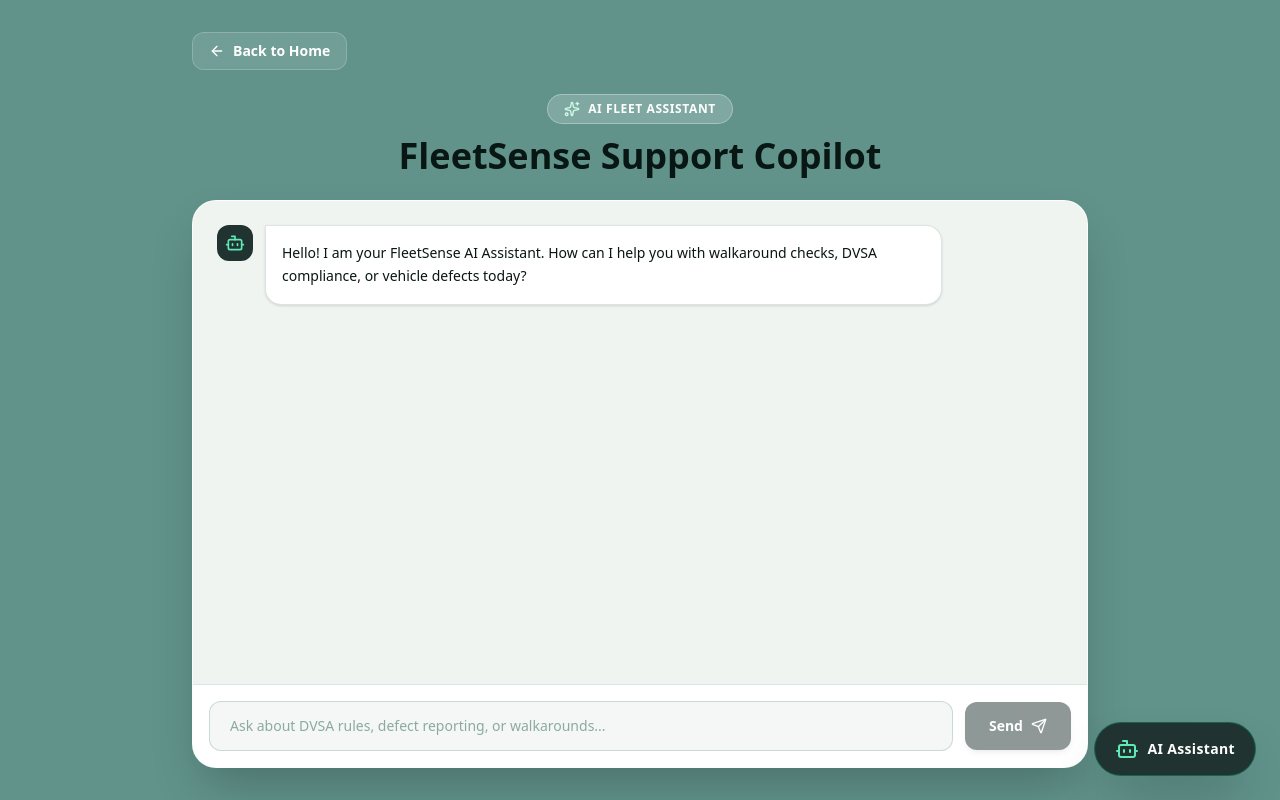
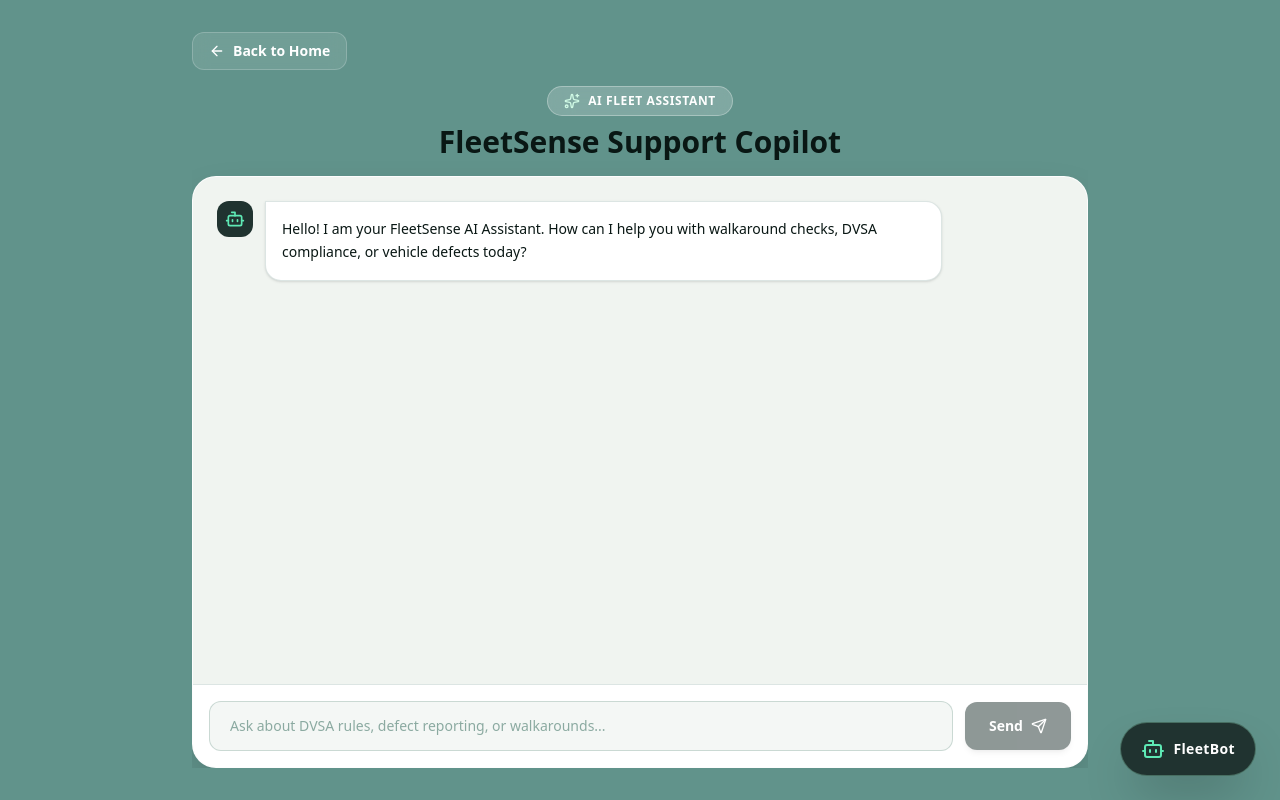
Before and after one commit to fizza-rauf/fleetsense-landingpage, a Next.js app: page /ai-assistant in a window 1280 px wide. Built offline with nearby package versions, Linux system fonts and the light colour scheme.

Commit message:
add some UI changes and error user abstractions

```diff
--- a/package.json
+++ b/package.json
@@ -9,6 +9,7 @@
     "lint": "eslint"
   },
   "dependencies": {
+    "dotenv": "^17.4.2",
     "lucide-react": "^1.28.0",
     "next": "16.3.0",
     "react": "19.2.8",
--- a/src/app/ai-assistant/page.jsx
+++ b/src/app/ai-assistant/page.jsx
@@ -11,6 +11,7 @@ export default function AIAssistantPage() {
       text: "Hello! I am your FleetSense AI Assistant. How can I help you with walkaround checks, DVSA compliance, or vehicle defects today?",
     },
   ]);
+  const botUrl = process.env.URL_CHATBOT || "http://127.0.0.1:8000";
   const [input, setInput] = useState("");
   const [isLoading, setIsLoading] = useState(false);
   const messagesEndRef = useRef(null);
@@ -34,7 +35,7 @@ export default function AIAssistantPage() {
     setIsLoading(true);
 
     try {
-      const response = await fetch("http://127.0.0.1:8000/api/chat", {
+      const response = await fetch(`${botUrl}/api/chat`, {
         method: "POST",
         headers: {
           "Content-Type": "application/json",
@@ -45,7 +46,7 @@ export default function AIAssistantPage() {
       const data = await response.json();
 
       if (!response.ok) {
-        throw new Error(data.detail || "Failed response from backend");
+        throw new Error(data.detail || "Failed response from ChatBot");
       }
 
       setMessages((prev) => [
@@ -58,7 +59,7 @@ export default function AIAssistantPage() {
         ...prev,
         {
           sender: "bot",
-          text: "⚠️ Connection Error: Please ensure your FastAPI backend server is running on http://127.0.0.1:8000.",
+          text: "Connection Error: ChatBot failed to respond at the moment.",
         },
       ]);
     } finally {
@@ -67,10 +68,10 @@ export default function AIAssistantPage() {
   };
 
   return (
-    <div className="min-h-screen bg-[#61938b] text-[#0f231f] flex flex-col justify-between p-4 sm:p-8">
-      <main className="max-w-4xl mx-auto w-full flex-1 flex flex-col">
+    <div className="h-screen overflow-hidden bg-[#61938b] text-[#0f231f] flex flex-col p-4 sm:p-8">
+      <main className="max-w-4xl mx-auto w-full flex-1 flex flex-col overflow-hidden">
         {/* Top Back Navigation */}
-        <div className="mb-6">
+        <div className="mb-4 shrink-0">
           <Link
             href="/"
             className="inline-flex items-center gap-2 text-sm font-semibold text-white hover:underline bg-white/10 px-4 py-2 rounded-xl backdrop-blur-sm border border-white/20 transition-all"
@@ -80,19 +81,19 @@ export default function AIAssistantPage() {
         </div>
 
         {/* Header Section */}
-        <div className="text-center mb-6">
-          <div className="inline-flex items-center gap-2 px-4 py-1.5 rounded-full bg-white/20 text-white text-xs font-semibold backdrop-blur-md border border-white/30 uppercase tracking-wider mb-3">
+        <div className="text-center mb-4 shrink-0">
+          <div className="inline-flex items-center gap-2 px-4 py-1.5 rounded-full bg-white/20 text-white text-xs font-semibold backdrop-blur-md border border-white/30 uppercase tracking-wider mb-2">
             <Sparkles className="w-4 h-4 text-emerald-100" /> AI Fleet Assistant
           </div>
-          <h1 className="text-3xl sm:text-4xl font-extrabold text-[#091714]">
+          <h1 className="text-2xl sm:text-3xl font-extrabold text-[#091714]">
             FleetSense Support Copilot
           </h1>
         </div>
 
         {/* Chat Window Container */}
-        <div className="flex-1 bg-[#f4f7f5] rounded-3xl border border-white/80 shadow-2xl flex flex-col overflow-hidden min-h-[500px]">
-          {/* Messages Area */}
-          <div className="flex-1 p-6 overflow-y-auto space-y-4 bg-[#e8eee9]/40">
+        <div className="flex-1 min-h-0 bg-[#f4f7f5] rounded-3xl border border-white/80 shadow-2xl flex flex-col overflow-hidden">
+          {/* Messages Area - Smooth Scrollable Container */}
+          <div className="flex-1 p-6 overflow-y-auto scroll-smooth space-y-4 bg-[#e8eee9]/40">
             {messages.map((msg, idx) => (
               <div
                 key={idx}
@@ -139,7 +140,7 @@ export default function AIAssistantPage() {
           {/* Form Input Bar */}
           <form
             onSubmit={handleSendMessage}
-            className="p-4 bg-white border-t border-[#8baaa1]/30 flex items-center gap-3"
+            className="p-4 bg-white border-t border-[#8baaa1]/30 flex items-center gap-3 shrink-0"
           >
             <input
               type="text"
@@ -151,7 +152,7 @@ export default function AIAssistantPage() {
             <button
               type="submit"
               disabled={isLoading || !input.trim()}
-              className="px-6 py-3.5 bg-[#203330] hover:bg-[#122220] disabled:opacity-50 text-white font-bold rounded-xl transition-all shadow-md flex items-center gap-2 text-sm"
+              className="px-6 py-3.5 bg-[#203330] hover:bg-[#122220] disabled:opacity-50 text-white font-bold rounded-xl transition-all shadow-md flex items-center gap-2 text-sm shrink-0"
             >
               <span>Send</span>
               <Send className="w-4 h-4" />
--- a/src/app/pricing/page.jsx
+++ b/src/app/pricing/page.jsx
@@ -130,7 +130,7 @@ export default function PricingPage() {
               <div>
                 {/* <Image src="/fleet sense logo.svg" alt="FleetSense Logo" width={30} height={30} className="mb-6" /> */}
                 <h2 className="text-2xl font-bold text-[#091714] mb-2">{plan.name}</h2>
-                <p className="text-xs font-medium text-[#1c332e] mb-6 min-h-[36px]">
+                <p className="text-xs font-medium text-[#1c332e] mb-6 min-h-9">
                   {plan.description}
                 </p>
 
--- a/src/components/landing/chatbot.jsx
+++ b/src/components/landing/chatbot.jsx
@@ -5,6 +5,8 @@ import { MessageSquare, X, Send, Bot, User, Loader2 } from "lucide-react";
 
 export default function Chatbot() {
   const [isOpen, setIsOpen] = useState(false);
+  const baseUrl = process.env.URL_CHATBOT || "http://127.0.0.1:8000";
+  const [isOnline, setIsOnline] = useState(true);
   const [messages, setMessages] = useState([
     {
       sender: "bot",
@@ -24,6 +26,22 @@ export default function Chatbot() {
     scrollToBottom();
   }, [messages, isLoading]);
 
+  // Check backend server status when chat opens
+  useEffect(() => {
+    if (!isOpen || !baseUrl) return;
+
+    const checkServerStatus = async () => {
+      try {
+        const response = await fetch(`${baseUrl}/api/chat`, { method: "OPTIONS" });
+        setIsOnline(response.ok || response.status < 500);
+      } catch (error) {
+        setIsOnline(false);
+      }
+    };
+
+    checkServerStatus();
+  }, [isOpen, baseUrl]);
+
   const handleSendMessage = async (e) => {
     e.preventDefault();
     if (!input.trim() || isLoading) return;
@@ -35,7 +53,7 @@ export default function Chatbot() {
 
     try {
       // FastAPI Backend Endpoint (matches main.py: @app.post("/api/chat"))
-      const response = await fetch("http://127.0.0.1:8000/api/chat", {
+      const response = await fetch(`${baseUrl}/api/chat`, {
         method: "POST",
         headers: {
           "Content-Type": "application/json",
@@ -44,9 +62,11 @@ export default function Chatbot() {
       });
 
       if (!response.ok) {
+        setIsOnline(false);
         throw new Error("Failed to connect to AI backend");
       }
 
+      setIsOnline(true);
       const data = await response.json();
       setMessages((prev) => [
         ...prev,
@@ -54,11 +74,13 @@ export default function Chatbot() {
       ]);
     } catch (error) {
       console.error("Chat error:", error);
+      setIsOnline(false);
       setMessages((prev) => [
         ...prev,
         {
           sender: "bot",
-          text: "Sorry, I'm having trouble connecting to the backend right now. Please ensure your FastAPI server is running.",
+          text: "Sorry, I'm having trouble connecting to the server right now.",
+          consoleLog: `Failed to connect to FastAPI backend server. Please ensure the server is running and accessible at ${baseUrl}`,
         },
       ]);
     } finally {
@@ -72,26 +94,33 @@ export default function Chatbot() {
       {!isOpen && (
         <button
           onClick={() => setIsOpen(true)}
-          className="flex items-center gap-2 bg-[#203330] hover:bg-[#122220] text-white px-5 py-3.5 rounded-full shadow-2xl transition-all duration-300 hover:scale-105 border border-emerald-400/30"
+          className="flex items-center gap-2 bg-[#203330] hover:bg-[#122220] text-white px-5 py-3.5 rounded-full shadow-2xl transition-all duration-300 hover:scale-105 border border-emerald-200/30 animate-glow-15s text-amber-200"
         >
           <Bot className="w-6 h-6 text-emerald-300" />
-          <span className="font-bold text-sm tracking-wide">AI Assistant</span>
+          <span className="font-bold text-sm tracking-wide">FleetBot</span>
         </button>
       )}
 
       {/* Chatbox Window */}
       {isOpen && (
-        <div className="w-[360px] sm:w-[400px] h-[520px] bg-[#f4f7f5] rounded-3xl shadow-2xl border border-white/80 flex flex-col overflow-hidden animate-in fade-in slide-in-from-bottom-5 duration-200">
+        <div className="w-[360px] sm:w-[400px] h-[520px] bg-[#f4f7f5] rounded-3xl shadow-2xl border border-slate-50 flex flex-col overflow-hidden animate-in fade-in slide-in-from-bottom-5 duration-200">
 
           {/* Chat Header */}
-          <div className="bg-[#203330] p-4 text-white flex items-center justify-between border-b border-white/10">
+          <div className="bg-slate-950 p-4 text-white flex items-center justify-between border-b border-white/10">
             <div className="flex items-center gap-3">
               <div className="w-9 h-9 rounded-xl bg-[#61938b] flex items-center justify-center text-white shadow-md">
                 <Bot className="w-5 h-5" />
               </div>
               <div>
-                <h3 className="font-bold text-sm text-white">FleetSense AI Assistant</h3>
-                <p className="text-[10px] text-emerald-200 font-medium">Online • Powered by OpenRouter</p>
+                <p className="text-white font-bold text-xs sm:text-sm">FleetSense AI Assistant</p>
+                <div className="flex items-center gap-1">
+                  <p className={`text-[10px] font-medium ${isOnline ? "text-emerald-200" : "text-rose-300"}`}>
+                    {isOnline ? "Online" : "Offline"}
+                  </p>
+                  <p className={`text-[13px] font-medium pb-1.5 ${isOnline ? "text-green-500" : "text-red-500"}`}>
+                    •
+                  </p>
+                </div>
               </div>
             </div>
             <button
@@ -114,7 +143,7 @@ export default function Chatbot() {
                 <div
                   className={`w-7 h-7 rounded-lg flex items-center justify-center text-xs font-bold shrink-0 ${
                     msg.sender === "user"
-                      ? "bg-[#61938b] text-white"
+                      ? "bg-[#6baaa0] text-white"
                       : "bg-[#203330] text-emerald-300"
                   }`}
                 >
```
Also changed, not shown: 2 other files (tests, documents, lock files or other folders).
